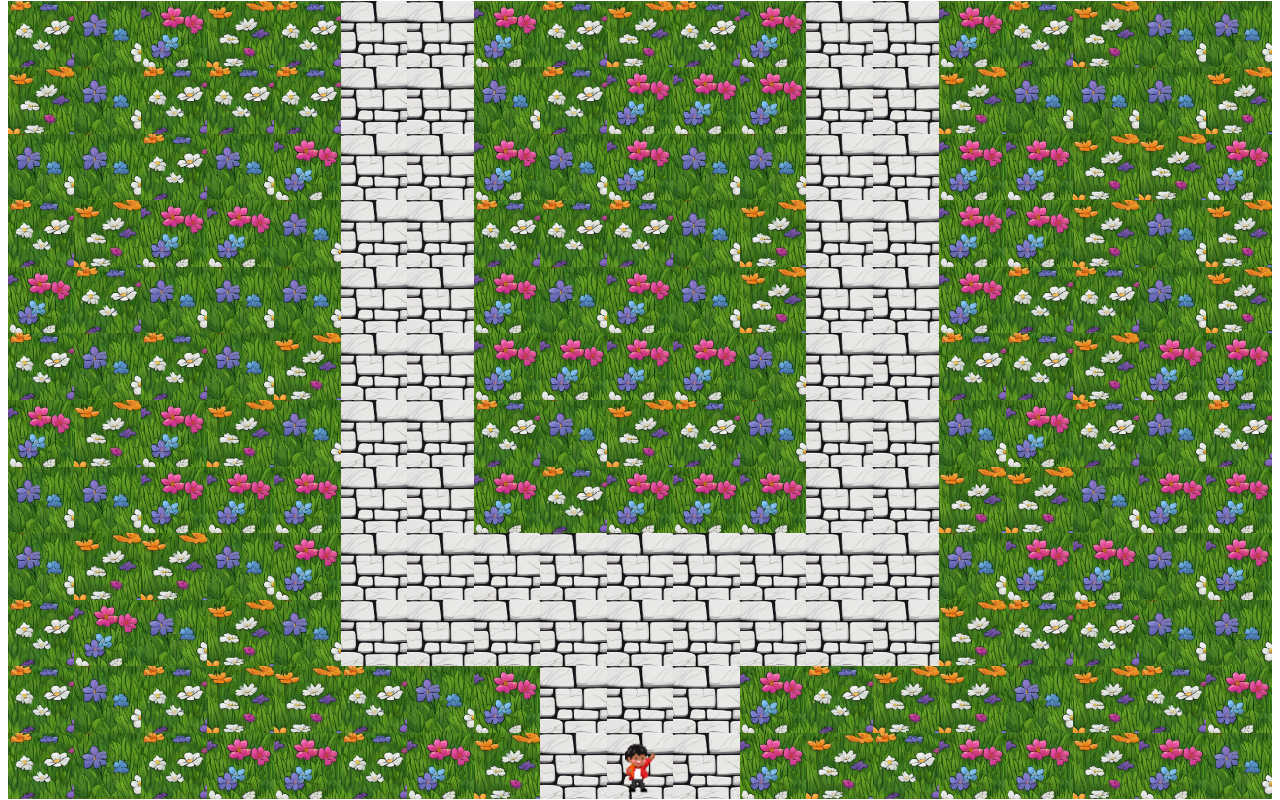
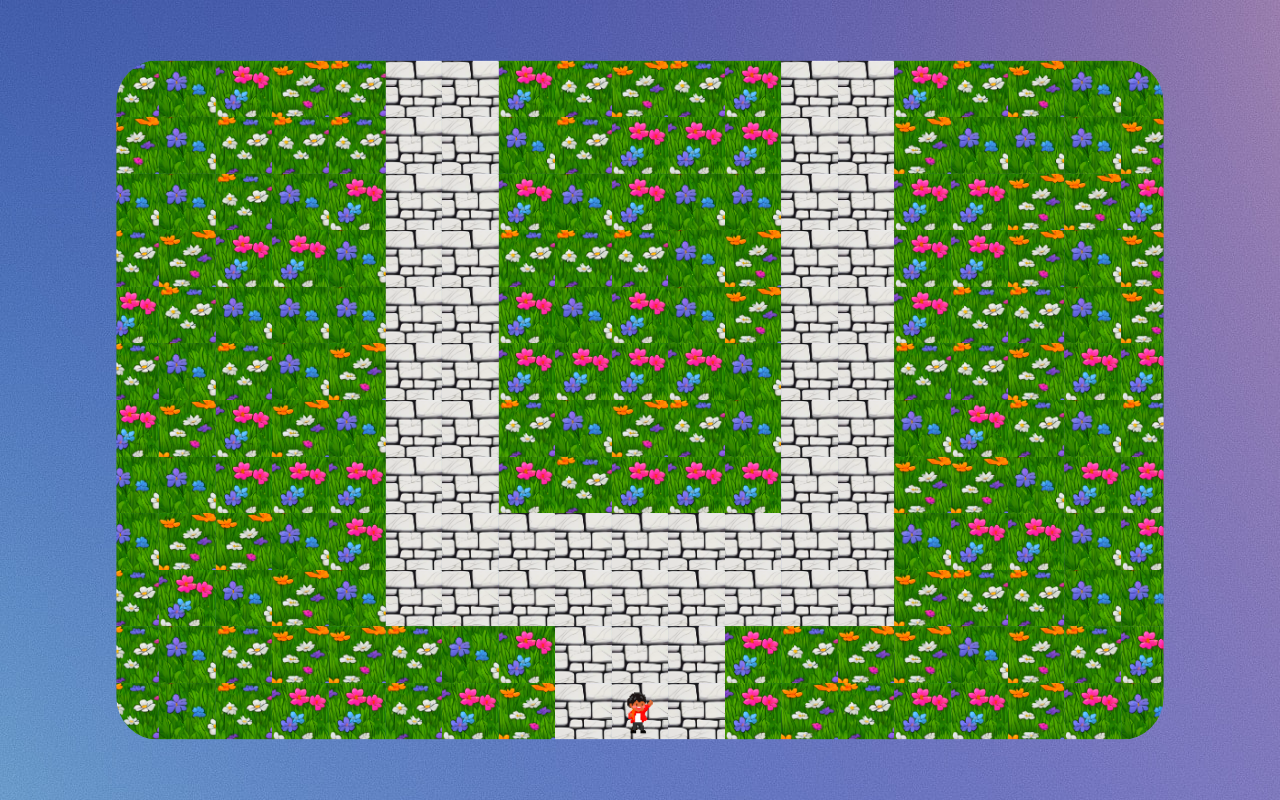
Before and after one commit to SmritiVM/Spectrum-World, a React (Create React App) app in the folder Website/spectrum/: page /pathway in a window 1280 px wide. Built offline with nearby package versions, Linux system fonts and the light colour scheme; a web font is replaced by a local one.

Commit message:
Added border for pathway game

```diff
--- a/Website/spectrum/src/spring/Pathway-Game/pathway.js
+++ b/Website/spectrum/src/spring/Pathway-Game/pathway.js
@@ -1,11 +1,15 @@
 import React, { useEffect, useRef } from "react";
-import "./pathwaystyle.css";
+import { Container } from "react-bootstrap";
+
 import stonetile from './stonetile.png';
 import flowertile11 from './flowertile11.png';
 import flowertile12 from './flowertile12.png';
 import flowertile8 from './flowertile8.png';
 import flowertile10 from './flowertile10.png';
 import avatar from './avatar.png';
+import WebsiteBackground from "../assets/Background.jpg";
+
+import "./pathwaystyle.css";
 
 export default function Pathway() {
   const tileSize = "5.2vw";
@@ -122,9 +126,13 @@ export default function Pathway() {
   }, []);
 
   return (
-    <div className="pathwayGrid">
-      <div ref={boardRef} id="board"></div>
-      <img ref={personRef} id="character" src={avatar} alt="Person"></img>
-    </div>
+    <Container fluid className="back" style = {{"backgroundImage": `url(${WebsiteBackground})`}}>
+          <Container fluid className = "spring">
+              <div className="pathwayGrid">
+                <div ref={boardRef} id="board"></div>
+                <img ref={personRef} id="character" src={avatar} alt="Person"></img>
+              </div>
+          </Container>
+    </Container>
   );
 }
--- a/Website/spectrum/src/spring/Pathway-Game/pathwaystyle.css
+++ b/Website/spectrum/src/spring/Pathway-Game/pathwaystyle.css
@@ -7,6 +7,7 @@
     justify-content: center;
     /*background-image: url('flowertile11.png');*/
     height: 100vh; /* Make sure the body takes up the full height of the viewport */
+    border-radius: 50px;
 }
 
 #board {
```
